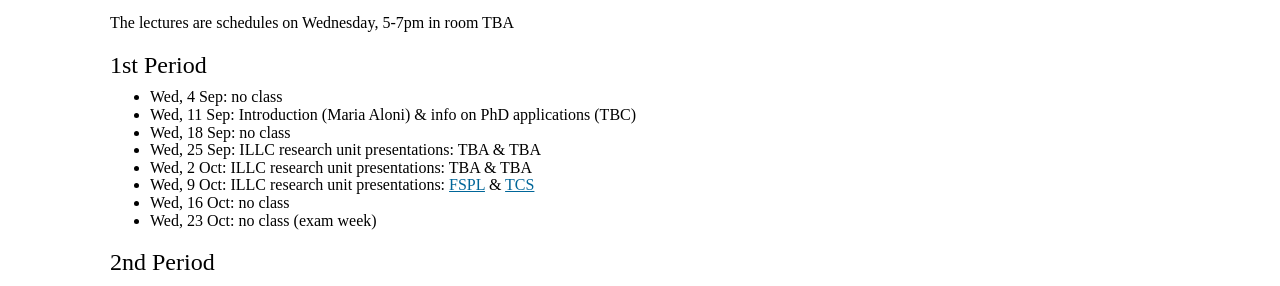
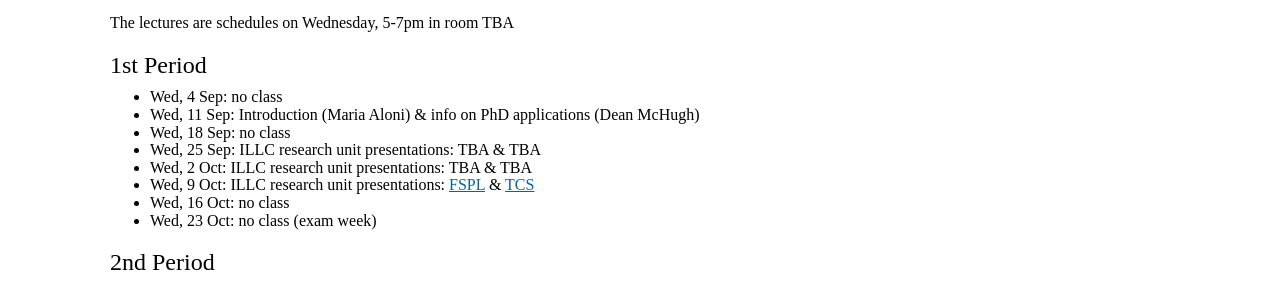
Before and after one commit to rednaw/site, a Jekyll site: the page built from content/GraduationTrajectory.md, in a window 1280 px wide. Shown: the part 622-908 px from the top of the page. Built offline with Jekyll 4.4.1, drawn with Linux system fonts in a browser that asks for light colours; some web fonts are replaced.

Commit message:
Update GraduationTrajectory.md

```diff
--- a/content/GraduationTrajectory.md
+++ b/content/GraduationTrajectory.md
@@ -28,7 +28,7 @@ The lectures are schedules on Wednesday, 5-7pm in room TBA
 
 ### 1st Period
 * Wed, 4 Sep: no class
-* Wed, 11 Sep: Introduction (Maria Aloni) & info on PhD applications (TBC)
+* Wed, 11 Sep: Introduction (Maria Aloni) & info on PhD applications (Dean McHugh)
 * Wed, 18 Sep: no class
 * Wed, 25 Sep: ILLC research unit presentations: TBA & TBA
 * Wed, 2 Oct:  ILLC research unit presentations: TBA & TBA
```
